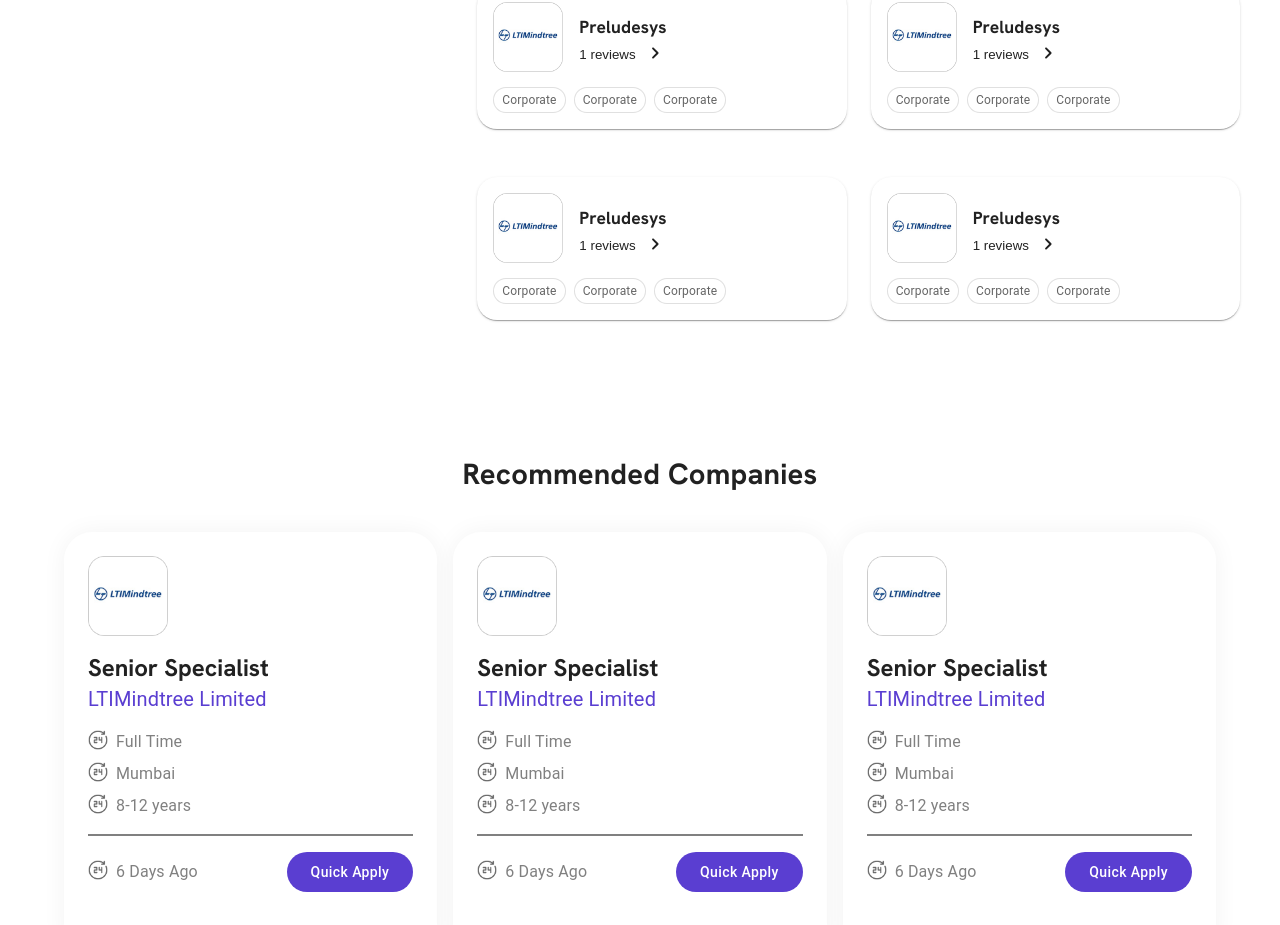
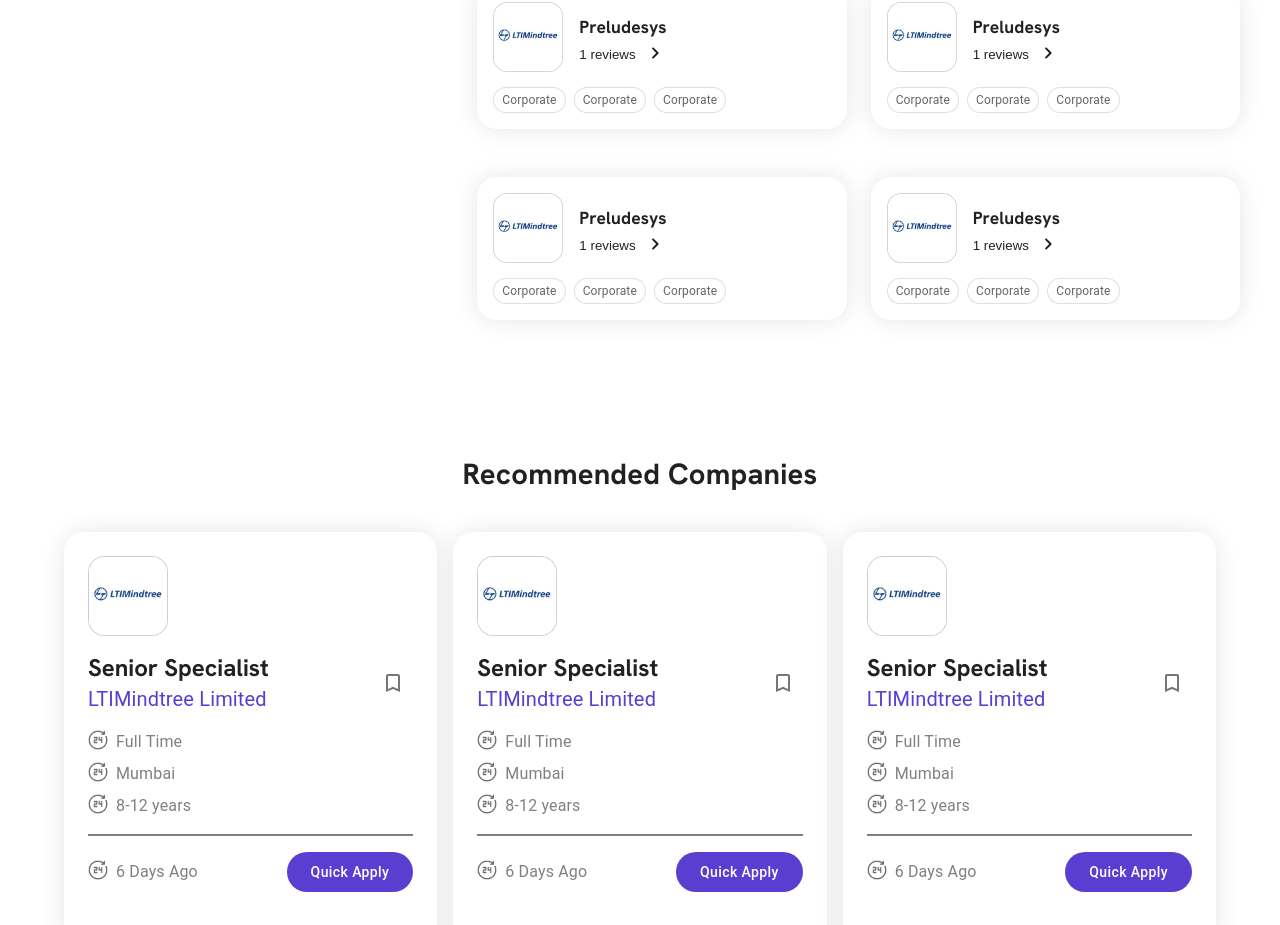
Before and after one commit to ThakurParam/Empowel, a React (Create React App) app: page /topcompanies in a window 1280 px wide. Shown: the part 1875-2800 px from the top of the page. Built offline with nearby package versions, Linux system fonts and the light colour scheme.

Commit message:
last commit

```diff
--- a/src/App.js
+++ b/src/App.js
@@ -1,4 +1,3 @@
-// import { Route, Router, Routes } from "react-router-dom";
 import { BrowserRouter as Router, Routes, Route } from "react-router-dom";
 import "./App.css";
 import FindJobs from "./page/Findjob";
@@ -19,8 +18,6 @@
         </Routes>
       </React.Fragment>
     </Router>
-    // <CompanySlider />
-    // <SalaryCollapse />
   );
 }
 
--- a/src/Assests/Mobiledrawer.js
+++ b/src/Assests/Mobiledrawer.js
@@ -18,10 +18,7 @@
     height: "100%",
     backgroundColor: "#3E1D18",
   };
-  // const navigate = useNavigate();
-  // const handleClick = () => {
-  //   navigate("/findjobs");
-  // };
+
   return (
     <>
       <div>
--- /dev/null
+++ b/src/Assests/bookmark.js
@@ -0,0 +1,16 @@
+import React, { useState } from "react";
+import { IconButton } from "@mui/material";
+import BookmarkBorderIcon from "@mui/icons-material/BookmarkBorder";
+import BookmarkIcon from "@mui/icons-material/Bookmark";
+export default function Bookmark() {
+  const [isBookmarked, setIsBookmarked] = useState(false);
+
+  const handleBookmarkToggle = () => {
+    setIsBookmarked((prevIsBookmarked) => !prevIsBookmarked);
+  };
+  return (
+    <IconButton onClick={handleBookmarkToggle}>
+      {isBookmarked ? <BookmarkIcon /> : <BookmarkBorderIcon />}
+    </IconButton>
+  );
+}
--- a/src/components/Findjobspage/filter-card.js
+++ b/src/components/Findjobspage/filter-card.js
@@ -21,7 +21,7 @@
       sx={{
         p: 3,
         borderRadius: 4,
-        boxShadow: "0px 0px 25px rgb(0,0,0,0.2)",
+        boxShadow: "0px 0px 25px rgb(0,0,0,0.1)",
 
         ".select-box": {
           border: "none",
--- a/src/components/Findjobspage/find-jobs.js
+++ b/src/components/Findjobspage/find-jobs.js
@@ -73,7 +73,11 @@
                     >
                       Search result: <b>{"9788" || count} Jobs Found</b>
                     </Typography>
-                    <Stack direction={"row"} spacing={2} alignItems={"center"}>
+                    <Stack
+                      direction={{ xs: "column", md: "row" }}
+                      spacing={2}
+                      alignItems={"center"}
+                    >
                       <Typography
                         variant="p"
                         component={"p"}
--- a/src/components/Homepage/HeadBox.js
+++ b/src/components/Homepage/HeadBox.js
@@ -104,7 +104,7 @@
           left: "10%",
           height: "13%",
           width: "auto",
-          display: { xs: "none", md: "block" },
+          display: { xs: "none", md: "none", lg: "block" },
         },
         ".img-second": {
           position: "absolute",
@@ -113,7 +113,7 @@
           height: "20%",
           width: "auto",
           right: "8%",
-          display: { xs: "none", md: "block" },
+          display: { xs: "none", md: "none", lg: "block" },
         },
         ".img-third": {
           position: "absolute",
@@ -121,7 +121,7 @@
           top: "40%",
           left: "0%",
           height: "15%",
-          display: { xs: "none", md: "block" },
+          display: { xs: "none", md: "none", lg: "block" },
         },
         ".img-fourth": {
           position: "absolute",
@@ -129,7 +129,7 @@
           top: "45%",
           right: "0%",
           height: "15%",
-          display: { xs: "none", md: "block" },
+          display: { xs: "none", md: "none", lg: "block" },
         },
         ".img-fifth": {
           position: "absolute",
@@ -137,7 +137,7 @@
           top: "69%",
           right: "15%",
           height: "10%",
-          display: { xs: "none", md: "block" },
+          display: { xs: "none", md: "none", lg: "block" },
         },
         ".img-girl": {
           position: "absolute",
@@ -145,7 +145,7 @@
           top: "70%",
           left: "10%",
           height: "10%",
-          display: { xs: "none", md: "block" },
+          display: { xs: "none", md: "none", lg: "block" },
         },
         ".dot-1": {
           position: "absolute",
@@ -154,6 +154,7 @@
           height: "2.5%",
           width: "auto",
           zIndex: 1,
+          display: { xs: "none", md: "none", lg: "block" },
         },
         ".dot-2": {
           position: "absolute",
@@ -162,6 +163,7 @@
           height: "2.5%",
           width: "auto",
           zIndex: 1,
+          display: { xs: "none", md: "none", lg: "block" },
         },
         ".dot-3": {
           position: "absolute",
@@ -170,6 +172,7 @@
           height: "2.5%",
           width: "auto",
           zIndex: 1,
+          display: { xs: "none", md: "none", lg: "block" },
         },
         ".dot-4": {
           position: "absolute",
@@ -178,6 +181,7 @@
           height: "2.5%",
           width: "auto",
           zIndex: 1,
+          display: { xs: "none", md: "none", lg: "block" },
         },
       }}
     >
--- a/src/components/Homepage/Register.js
+++ b/src/components/Homepage/Register.js
@@ -31,7 +31,7 @@
             textTransform: "none",
             bgcolor: "#896DFF",
             p: 2,
-            borderRadius: "none",
+            borderRadius: "0px",
           },
           ".btn-text": {
             color: "white",
@@ -41,6 +41,7 @@
           ".btns-btn": {
             textTransform: "none",
             p: 2,
+            borderRadius: 0,
           },
           ".btn-text2": {
             color: "white",
--- a/src/components/TopCompanies/companies.js
+++ b/src/components/TopCompanies/companies.js
@@ -96,7 +96,11 @@
                     >
                       Search result: <b>{"9788" || count} Jobs Found</b>
                     </Typography>
-                    <Stack direction={"row"} spacing={2} alignItems={"center"}>
+                    <Stack
+                      direction={{ xs: "column", md: "row" }}
+                      spacing={2}
+                      alignItems={"center"}
+                    >
                       <Typography
                         variant="p"
                         component={"p"}
--- a/src/components/TopCompanies/company-slider.js
+++ b/src/components/TopCompanies/company-slider.js
@@ -1,4 +1,4 @@
-import { Box, Container, IconButton, Stack, Typography } from "@mui/material";
+import { Box, Container, IconButton, Stack } from "@mui/material";
 import React from "react";
 import { Navigation } from "swiper/modules";
 import { Swiper, SwiperSlide } from "swiper/react";
@@ -70,10 +70,10 @@
                   slidesPerView: 1,
                 },
                 768: {
-                  slidesPerView: 1,
+                  slidesPerView: 3,
                 },
                 900: {
-                  slidesPerView: 6,
+                  slidesPerView: 5,
                 },
               }}
               navigation={{
--- a/src/ui/Findjobscards/company-card.js
+++ b/src/ui/Findjobscards/company-card.js
@@ -1,5 +1,6 @@
 import { Box, Button, Card, Grid, Stack, Typography } from "@mui/material";
 import React from "react";
+import Bookmark from "../../Assests/bookmark";
 
 export default function CompanyCard({
   image,
@@ -57,7 +58,8 @@
     >
       <Grid container spacing={2}>
         <Grid item xs={12} md={12}>
-          <Stack direction={"row"} spacing={2}>
+          <Box display={"flex"} justifyContent={"space-between"}>
+            <Stack direction={{ xs: "column", md: "row" }} spacing={2}>
               <img
                 src={"/images/findjobs/fndjobscard.png" || image}
                 alt="cardcompany"
@@ -72,10 +74,14 @@
                 </Typography>
               </Box>
             </Stack>
+            <Box>
+              <Bookmark />
+            </Box>
+          </Box>
         </Grid>
         <Grid item xs={12} md={12}>
           <Stack spacing={2}>
-            <Stack direction={"row"} spacing={3}>
+            <Stack direction={{ xs: "column", md: "row" }} spacing={3}>
               <Stack spacing={1} direction={"row"} className="box1">
                 <img
                   src="/images/findjobs/hours.png"
--- a/src/ui/topcompanies/com-card.js
+++ b/src/ui/topcompanies/com-card.js
@@ -12,11 +12,14 @@
 export default function ComCard({ name }) {
   return (
     <Grid container spacing={3}>
-      <Grid item xs={12} md={6}>
+      <Grid item xs={11} md={6}>
         <Card
+          // variant="elevation"
           sx={{
             p: 2,
             borderRadius: 5,
+            boxShadow: "0px 0px 25px rgb(0,0,0,0.1)",
+
             ".review-box": {
               display: "flex",
               justifyContent: "space-between",
@@ -84,11 +87,13 @@
           </Stack>
         </Card>
       </Grid>
-      <Grid item xs={12} md={6}>
+      <Grid item xs={11} md={6}>
         <Card
           sx={{
             p: 2,
             borderRadius: 5,
+            boxShadow: "0px 0px 25px rgb(0,0,0,0.1)",
+
             ".review-box": {
               display: "flex",
               justifyContent: "space-between",
--- a/src/ui/topcompanies/reccomed-cards.js
+++ b/src/ui/topcompanies/reccomed-cards.js
@@ -1,5 +1,7 @@
+import { BookmarkBorderRounded } from "@mui/icons-material";
 import { Box, Button, Card, Grid, Stack, Typography } from "@mui/material";
 import React from "react";
+import Bookmark from "../../Assests/bookmark";
 
 export default function ReccomedCards({
   image,
@@ -12,10 +14,10 @@
 }) {
   return (
     <Card
-      // variant="outlined"
+      // elevation={3}
       sx={{
-        borderRadius: 7,
-        boxShadow: "0px 0px 25px rgb(0,0,0,0.05)",
+        borderRadius: 5,
+        boxShadow: "0px 0px 25px rgb(0,0,0,0.1)",
         p: 3,
         ".companylogo": {
           height: "80px",
@@ -63,6 +65,7 @@
               alt="cardcompany"
               className="companylogo"
             />
+            <Box display={"flex"} justifyContent={"space-between"}>
               <Box className="tittlebox">
                 <Typography variant="h5" component={"h5"}>
                   <b>{"Senior Specialist" || tittle}</b>
@@ -70,6 +73,14 @@
                 <Typography variant="p" component={"p"} className="subtittle">
                   {"LTIMindtree Limited " || subtittle}
                 </Typography>
+              </Box>
+              <Box
+                justifyContent={"center"}
+                alignItems={"center"}
+                display={"flex"}
+              >
+                <Bookmark />
+              </Box>
             </Box>
           </Stack>
         </Grid>
```
Lines whose indentation alone changed are shown as unchanged.
